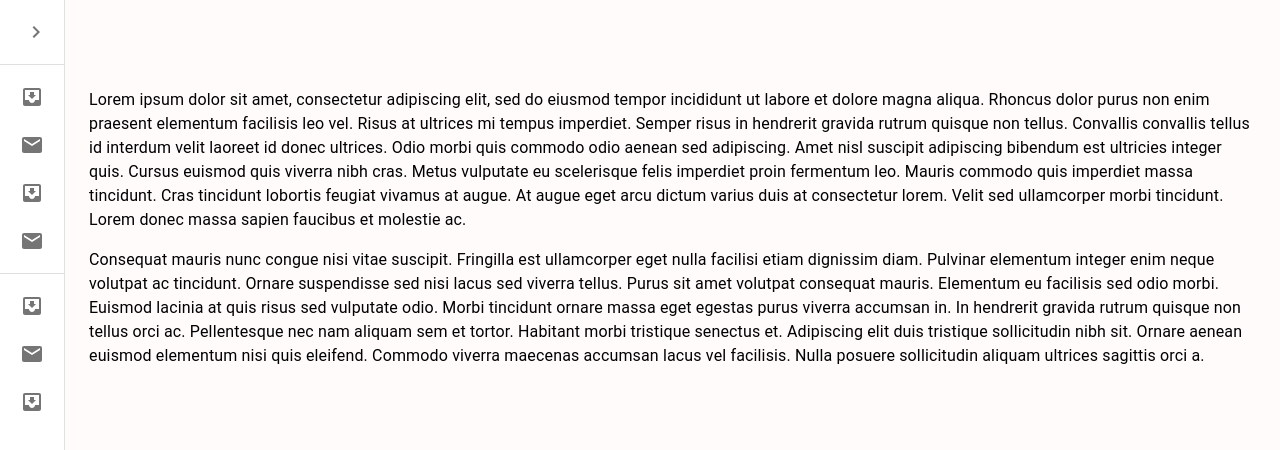
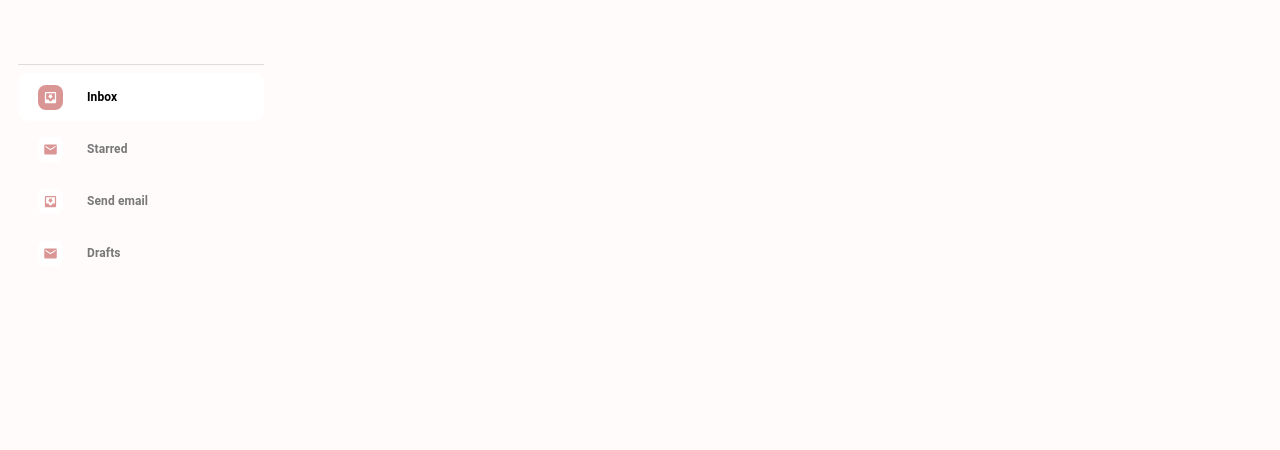
Before and after one commit to fizo-neechan/mui-dashboard-template, a Next.js app: page / in a window 1280 px wide. Shown: the top 450 px of the page. Built offline with nearby package versions, Linux system fonts and the light colour scheme.

Commit message:
side bar component

```diff
--- a/src/app/globals.css
+++ b/src/app/globals.css
@@ -1,3 +1,7 @@
+html {
+  font-size: 62.5%; /* 62.5% of 16px is 10px */
+}
+
 :root {
   --background: #f8f9fa;
   --foreground: #0e0e0e;
--- /dev/null
+++ b/src/features/admin/side-bar/Sidebar.style.ts
@@ -0,0 +1,68 @@
+"use client";
+import { Box, CSSObject, styled, Theme } from "@mui/material";
+import MuiDrawer from "@mui/material/Drawer";
+
+const DRAWER_WIDTH = 282;
+
+export const openedMixin = (theme: Theme): CSSObject => ({
+  width: DRAWER_WIDTH,
+  transition: theme.transitions.create("width", {
+    easing: theme.transitions.easing.sharp,
+    duration: theme.transitions.duration.enteringScreen,
+  }),
+  overflowX: "hidden",
+
+  border: "none",
+  backgroundColor: "transparent",
+});
+
+export const closedMixin = (theme: Theme): CSSObject => ({
+  transition: theme.transitions.create("width", {
+    easing: theme.transitions.easing.sharp,
+    duration: theme.transitions.duration.leavingScreen,
+  }),
+  overflowX: "hidden",
+  width: `calc(${theme.spacing(7)} + 1px)`,
+  [theme.breakpoints.up("sm")]: {
+    width: `calc(${theme.spacing(8)} + 1px)`,
+  },
+
+  border: "none",
+  backgroundColor: "transparent",
+});
+
+export const Drawer = styled(MuiDrawer, { shouldForwardProp: (prop) => prop !== "open" })(({ theme }) => ({
+  width: DRAWER_WIDTH,
+  flexShrink: 0,
+  whiteSpace: "nowrap",
+  boxSizing: "border-box",
+  variants: [
+    {
+      props: ({ open }) => open,
+      style: {
+        ...openedMixin(theme),
+        "& .MuiDrawer-paper": openedMixin(theme),
+      },
+    },
+    {
+      props: ({ open }) => !open,
+      style: {
+        ...closedMixin(theme),
+        "& .MuiDrawer-paper": closedMixin(theme),
+      },
+    },
+  ],
+}));
+
+export const DrawerHeader = styled("div")(({ theme }) => ({
+  display: "flex",
+  alignItems: "center",
+  justifyContent: "space-between",
+  padding: theme.spacing(0, 1),
+  // necessary for content to be below app bar
+  ...theme.mixins.toolbar,
+}));
+
+export const DrawerBox = styled(Box)(({ theme }) => ({
+  padding: "0 1.8rem",
+}));
--- a/src/features/admin/side-bar/Sidebar.tsx
+++ b/src/features/admin/side-bar/Sidebar.tsx
@@ -1,109 +1,13 @@
 "use client";
-import { Box, CssBaseline, CSSObject, Divider, List, ListItem, ListItemButton, ListItemIcon, ListItemText, styled, Theme, Toolbar, Typography, useTheme } from '@mui/material';
-import MuiDrawer from '@mui/material/Drawer';
-import React from 'react'
-import MuiAppBar, { AppBarProps as MuiAppBarProps } from '@mui/material/AppBar';
+import { Divider, List, ListItem, ListItemButton, ListItemIcon, ListItemText } from "@mui/material";
+import React, { useState } from "react";
 
-import IconButton from '@mui/material/IconButton';
-import MenuIcon from '@mui/icons-material/Menu';
-import ChevronLeftIcon from '@mui/icons-material/ChevronLeft';
-import ChevronRightIcon from '@mui/icons-material/ChevronRight';
-import InboxIcon from '@mui/icons-material/MoveToInbox';
-import MailIcon from '@mui/icons-material/Mail';
-
-const drawerWidth = 240;
-
-
-const openedMixin = (theme: Theme): CSSObject => ({
-  width: drawerWidth,
-  transition: theme.transitions.create('width', {
-    easing: theme.transitions.easing.sharp,
-    duration: theme.transitions.duration.enteringScreen,
-  }),
-  overflowX: 'hidden',
-});
-
-
-const closedMixin = (theme: Theme): CSSObject => ({
-  transition: theme.transitions.create('width', {
-    easing: theme.transitions.easing.sharp,
-    duration: theme.transitions.duration.leavingScreen,
-  }),
-  overflowX: 'hidden',
-  width: `calc(${theme.spacing(7)} + 1px)`,
-  [theme.breakpoints.up('sm')]: {
-    width: `calc(${theme.spacing(8)} + 1px)`,
-  },
-});
-
-
-const Drawer = styled(MuiDrawer, { shouldForwardProp: (prop) => prop !== 'open' })(
-  ({ theme }) => ({
-    width: drawerWidth,
-    flexShrink: 0,
-    whiteSpace: 'nowrap',
-    boxSizing: 'border-box',
-    backgroundColor: 'transparent',
-    variants: [
-      {
-        props: ({ open }) => open,
-        style: {
-          ...openedMixin(theme),
-          '& .MuiDrawer-paper': openedMixin(theme),
-        },
-      },
-      {
-        props: ({ open }) => !open,
-        style: {
-          ...closedMixin(theme),
-          '& .MuiDrawer-paper': closedMixin(theme),
-        },
-      },
-    ],
-  }),
-);
-
-
-const DrawerHeader = styled('div')(({ theme }) => ({
-  display: 'flex',
-  alignItems: 'center',
-  justifyContent: 'flex-end',
-  padding: theme.spacing(0, 1),
-  // necessary for content to be below app bar
-  ...theme.mixins.toolbar,
-}));
-
-interface AppBarProps extends MuiAppBarProps {
-  open?: boolean;
-}
-
-
-const AppBar = styled(MuiAppBar, {
-  shouldForwardProp: (prop) => prop !== 'open',
-})<AppBarProps>(({ theme }) => ({
-  zIndex: theme.zIndex.drawer + 1,
-  transition: theme.transitions.create(['width', 'margin'], {
-    easing: theme.transitions.easing.sharp,
-    duration: theme.transitions.duration.leavingScreen,
-  }),
-  variants: [
-    {
-      props: ({ open }) => open,
-      style: {
-        marginLeft: drawerWidth,
-        width: `calc(100% - ${drawerWidth}px)`,
-        transition: theme.transitions.create(['width', 'margin'], {
-          easing: theme.transitions.easing.sharp,
-          duration: theme.transitions.duration.enteringScreen,
-        }),
-      },
-    },
-  ],
-}));
+import InboxIcon from "@mui/icons-material/MoveToInbox";
+import MailIcon from "@mui/icons-material/Mail";
+import { Drawer, DrawerBox, DrawerHeader } from "./Sidebar.style";
 
 export default function MiniDrawer() {
-  const theme = useTheme();
-  const [open, setOpen] = React.useState(false);
+  const [open, setOpen] = useState(true);
 
   const handleDrawerOpen = () => {
     setOpen(true);
@@ -114,18 +18,37 @@ export default function MiniDrawer() {
   };
 
   return (
-    <Box sx={{ display: 'flex' }}>
-      <CssBaseline />
     <Drawer variant="permanent" open={open}>
-        <DrawerHeader>
-          <IconButton onClick={open ? handleDrawerClose : handleDrawerOpen}>
-            {!open ? <ChevronRightIcon /> : <ChevronLeftIcon />}
-          </IconButton>
-        </DrawerHeader>
+      <DrawerBox>
+        <DrawerHeader></DrawerHeader>
         <Divider />
         <List>
-          {['Inbox', 'Starred', 'Send email', 'Drafts'].map((text, index) => (
-            <ListItem key={text} disablePadding sx={{ display: 'block' }}>
+          {["Inbox", "Starred", "Send email", "Drafts"].map((text, index) => (
+            <StyledListItem index={index} text={text} open={open} />
+          ))}
+        </List>
+      </DrawerBox>
+    </Drawer>
+  );
+}
+
+interface StyledListItemProps {
+  text: string;
+  index: number;
+  open: boolean;
+}
+
+export const StyledListItem: React.FC<StyledListItemProps> = ({ text, index, open }) => {
+  return (
+    <ListItem
+      disablePadding
+      sx={{
+        display: "block",
+        backgroundColor: index === 0 ? "background.white" : "",
+        borderRadius: "10px",
+        marginBottom: "0.4rem",
+      }}
+    >
       <ListItemButton
         sx={[
           {
@@ -134,10 +57,10 @@ export default function MiniDrawer() {
           },
           open
             ? {
-                      justifyContent: 'initial',
+              justifyContent: "initial",
             }
             : {
-                      justifyContent: 'center',
+              justifyContent: "center",
             },
         ]}
       >
@@ -145,14 +68,18 @@ export default function MiniDrawer() {
           sx={[
             {
               minWidth: 0,
-                      justifyContent: 'center',
+              color: index !== 0 ? "accent.main" : "text.light",
+              borderRadius: "8px",
+              padding: "0.5rem",
+              justifyContent: "center",
+              backgroundColor: index !== 0 ? "background.white" : "accent.main",
             },
             open
               ? {
                 mr: 3,
               }
               : {
-                        mr: 'auto',
+                mr: "auto",
               },
           ]}
         >
@@ -160,6 +87,11 @@ export default function MiniDrawer() {
         </ListItemIcon>
         <ListItemText
           primary={text}
+          primaryTypographyProps={{
+            fontWeight: "600 !important",
+            fontSize: "1.2rem",
+            color: index !== 0 ? "text.secondary" : "text.main",
+          }}
           sx={[
             open
               ? {
@@ -172,91 +104,5 @@ export default function MiniDrawer() {
         />
       </ListItemButton>
     </ListItem>
-          ))}
-        </List>
-        <Divider />
-        <List>
-          {['All mail', 'Trash', 'Spam'].map((text, index) => (
-            <ListItem key={text} disablePadding sx={{ display: 'block' }}>
-              <ListItemButton
-                sx={[
-                  {
-                    minHeight: 48,
-                    px: 2.5,
-                  },
-                  open
-                    ? {
-                      justifyContent: 'initial',
-                    }
-                    : {
-                      justifyContent: 'center',
-                    },
-                ]}
-              >
-                <ListItemIcon
-                  sx={[
-                    {
-                      minWidth: 0,
-                      justifyContent: 'center',
-                    },
-                    open
-                      ? {
-                        mr: 3,
-                      }
-                      : {
-                        mr: 'auto',
-                      },
-                  ]}
-                >
-                  {index % 2 === 0 ? <InboxIcon /> : <MailIcon />}
-                </ListItemIcon>
-                <ListItemText
-                  primary={text}
-                  sx={[
-                    open
-                      ? {
-                        opacity: 1,
-                      }
-                      : {
-                        opacity: 0,
-                      },
-                  ]}
-                />
-              </ListItemButton>
-            </ListItem>
-          ))}
-        </List>
-      </Drawer>
-      <Box component="main" sx={{ flexGrow: 1, p: 3 }}>
-        <DrawerHeader />
-        <Typography sx={{ marginBottom: 2 }}>
-          Lorem ipsum dolor sit amet, consectetur adipiscing elit, sed do eiusmod
-          tempor incididunt ut labore et dolore magna aliqua. Rhoncus dolor purus non
-          enim praesent elementum facilisis leo vel. Risus at ultrices mi tempus
-          imperdiet. Semper risus in hendrerit gravida rutrum quisque non tellus.
-          Convallis convallis tellus id interdum velit laoreet id donec ultrices.
-          Odio morbi quis commodo odio aenean sed adipiscing. Amet nisl suscipit
-          adipiscing bibendum est ultricies integer quis. Cursus euismod quis viverra
-          nibh cras. Metus vulputate eu scelerisque felis imperdiet proin fermentum
-          leo. Mauris commodo quis imperdiet massa tincidunt. Cras tincidunt lobortis
-          feugiat vivamus at augue. At augue eget arcu dictum varius duis at
-          consectetur lorem. Velit sed ullamcorper morbi tincidunt. Lorem donec massa
-          sapien faucibus et molestie ac.
-        </Typography>
-        <Typography sx={{ marginBottom: 2 }}>
-          Consequat mauris nunc congue nisi vitae suscipit. Fringilla est ullamcorper
-          eget nulla facilisi etiam dignissim diam. Pulvinar elementum integer enim
-          neque volutpat ac tincidunt. Ornare suspendisse sed nisi lacus sed viverra
-          tellus. Purus sit amet volutpat consequat mauris. Elementum eu facilisis
-          sed odio morbi. Euismod lacinia at quis risus sed vulputate odio. Morbi
-          tincidunt ornare massa eget egestas purus viverra accumsan in. In hendrerit
-          gravida rutrum quisque non tellus orci ac. Pellentesque nec nam aliquam sem
-          et tortor. Habitant morbi tristique senectus et. Adipiscing elit duis
-          tristique sollicitudin nibh sit. Ornare aenean euismod elementum nisi quis
-          eleifend. Commodo viverra maecenas accumsan lacus vel facilisis. Nulla
-          posuere sollicitudin aliquam ultrices sagittis orci a.
-        </Typography>
-      </Box>
-    </Box>
   );
-}
+};
--- a/src/theme/theme.ts
+++ b/src/theme/theme.ts
@@ -17,19 +17,20 @@ const breakpoints = {
 
 const palette = {
   background: {
-    white: 'rgba(255, 255, 255, 1)',
-    default: 'rgba(255, 251, 251, 1)',
+    white: "rgba(255, 255, 255, 1)",
+    default: "rgba(255, 251, 251, 1)",
+    gray: "rgba(248, 249, 250, 1)",
   },
   accent: {
-    main: 'rgba(218, 150, 148, 1)',
+    main: "rgba(218, 150, 148, 1)",
   },
   primary: {
-    main: 'rgba(0, 0, 0, 1)',
+    main: "rgba(0, 0, 0, 1)",
   },
   text: {
-    primary: 'rgba(0, 0, 0, 1)',
-    secondary: 'rgba(120, 120, 120, 1)',
-    light: 'rgba(255, 255, 255, 1)',
+    primary: "rgba(0, 0, 0, 1)",
+    secondary: "rgba(120, 120, 120, 1)",
+    light: "rgba(255, 255, 255, 1)",
   },
 };
 
```
Lines whose indentation alone changed are shown as unchanged.
